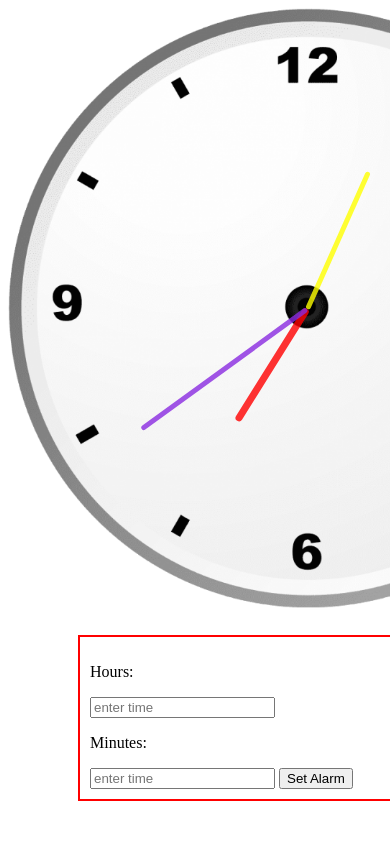
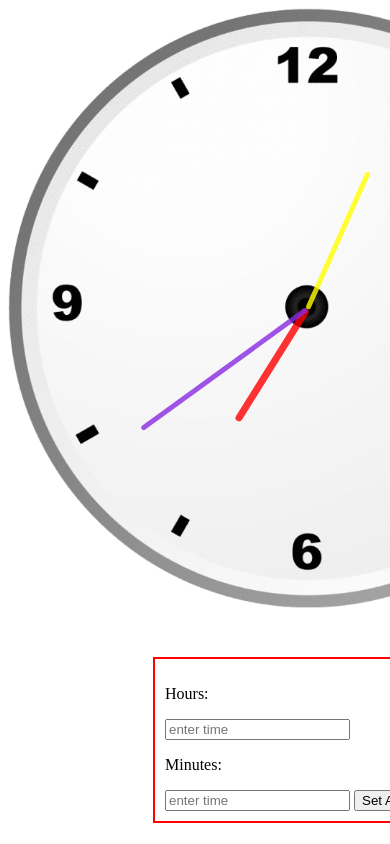
Before and after one commit to imNilabja/Clock-, a plain HTML site: page index.html in a window 390 px wide. Shown: the top 844 px of the page. Drawn offline with Linux system fonts and the light colour scheme.

Commit message:
Add files via upload
committed

```diff
--- a/style.css
+++ b/style.css
@@ -63,7 +63,8 @@ margin: auto;
         width: 300px;
         padding: 10px;
         position: relative;
-        bottom: -27px;
-        left:70px;
+        bottom: -49px;
+        left: 145px;
+
     }
   }
```
